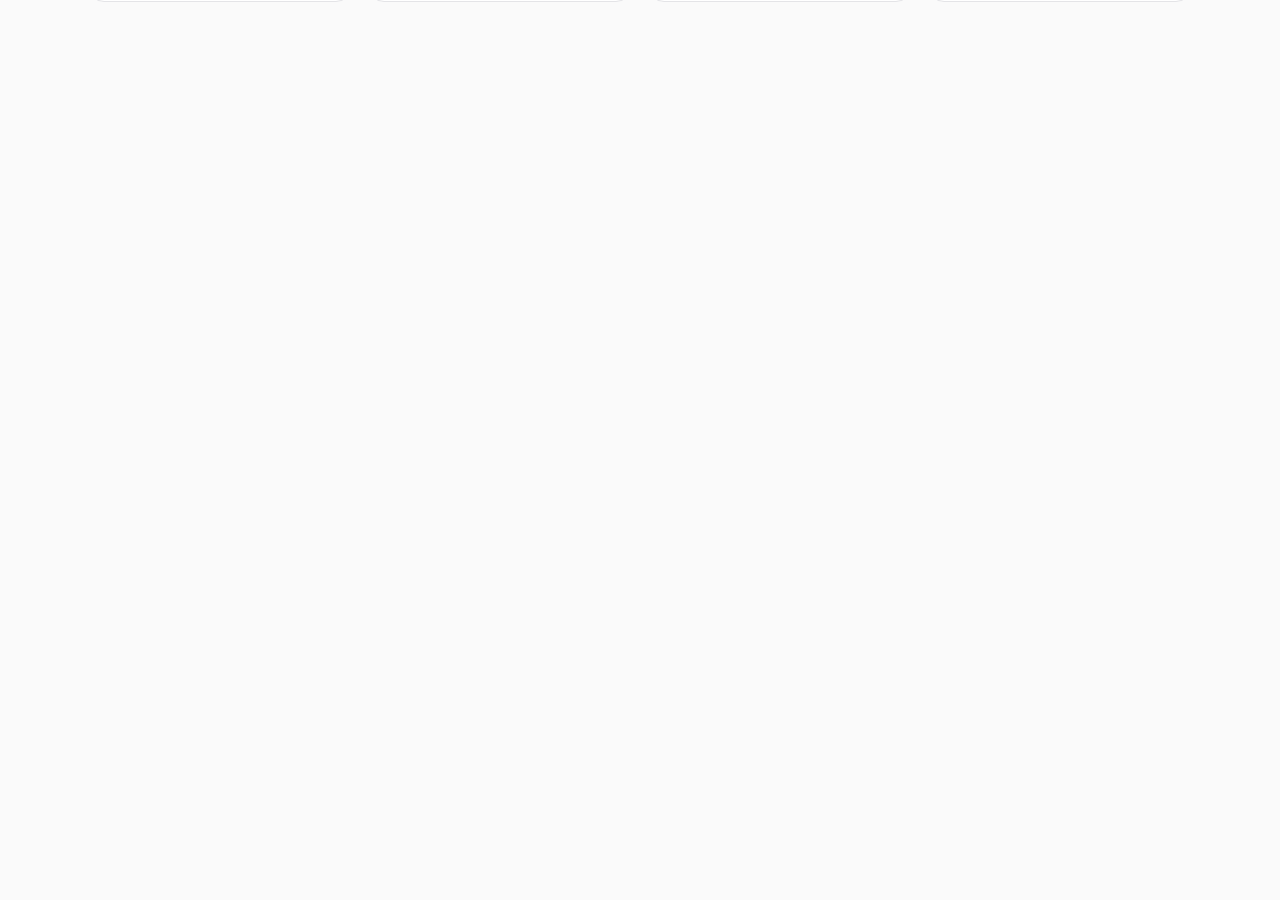
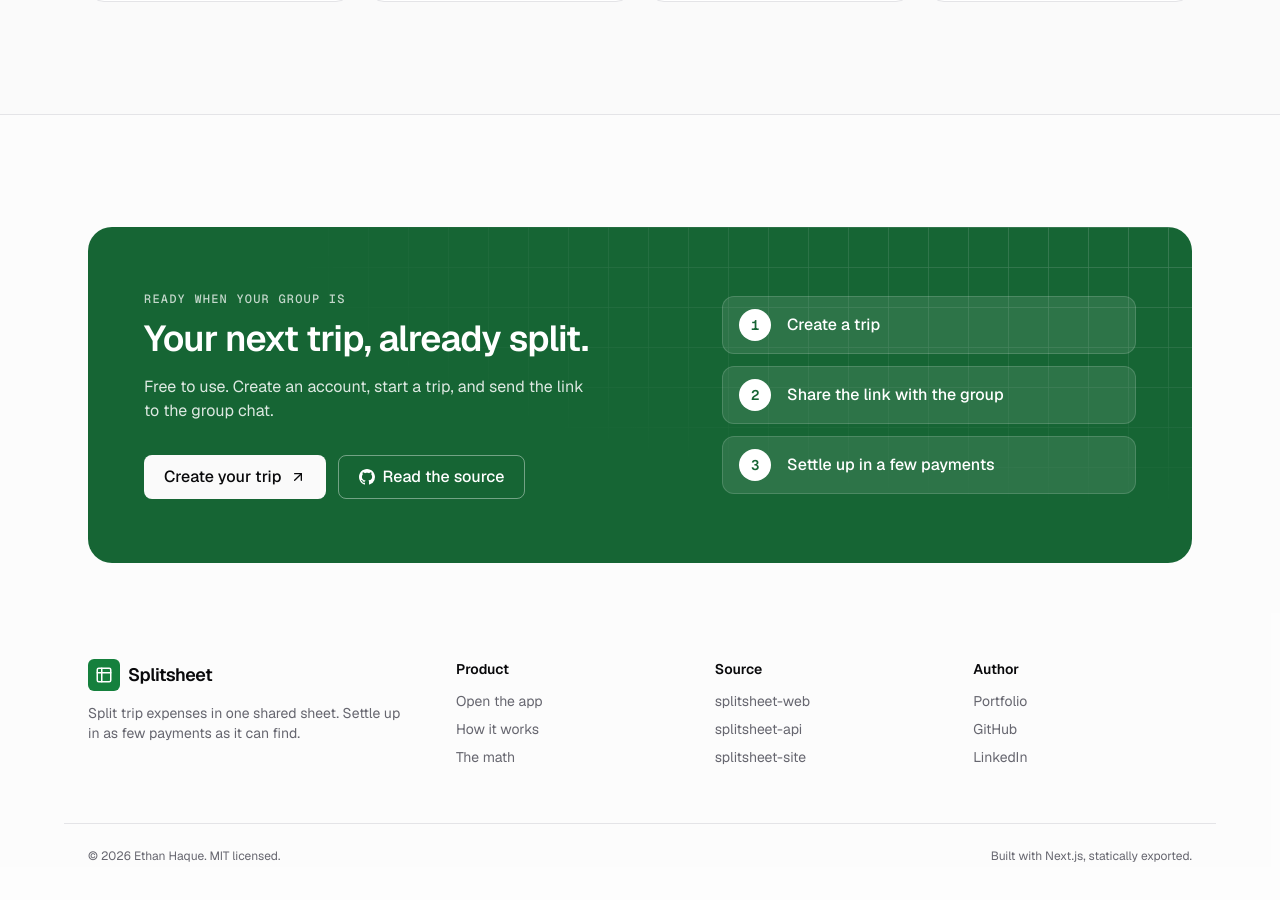
Before and after one commit to Ethan-Haque/splitsheet-site, a Next.js app: page / in a window 1280 px wide. Shown: the part 5230-6130 px from the top of the page. Before the commit the page ends 5344 px from the top, so only its background shows below. Built offline with nearby package versions, Linux system fonts and the light colour scheme.

Commit message:
Add maker note, final CTA, and footer

```diff
--- a/app/page.tsx
+++ b/app/page.tsx
@@ -1,4 +1,5 @@
 import { FeatureGallery } from '@/components/sections/feature-gallery'
+import { FinalCta, Footer } from '@/components/sections/closing'
 import { Hero } from '@/components/sections/hero'
 import { HowItWorks } from '@/components/sections/how-it-works'
 import { Nav } from '@/components/sections/nav'
@@ -15,7 +16,9 @@ export default function Home() {
         <HowItWorks />
         <SplitAnatomy />
         <FeatureGallery />
+        <FinalCta />
       </main>
+      <Footer />
     </>
   )
 }
--- /dev/null
+++ b/components/sections/closing.tsx
@@ -0,0 +1,120 @@
+import { ArrowUpRight } from 'lucide-react'
+import { GitHubMark } from '@/components/ui/github-mark'
+import { Container, Logo } from '@/components/ui/primitives'
+import { NAV_LINKS } from '@/components/sections/nav'
+import { APP_URL, AUTHOR, REPOS, SIGNUP_URL } from '@/lib/site'
+
+const STEPS = ['Create a trip', 'Share the link with the group', 'Settle up in a few payments']
+
+export function FinalCta() {
+  return (
+    <section id="start" aria-labelledby="cta-title" className="border-t border-border bg-card/50 pt-20 pb-6 sm:pt-28 sm:pb-10">
+      <Container>
+        <div
+          className="relative overflow-hidden rounded-3xl bg-cta px-6 py-12 text-cta-foreground sm:px-10 sm:py-16 lg:px-14"
+          data-reveal
+        >
+          <div
+            className="bg-grid absolute inset-0 opacity-25 [mask-image:radial-gradient(ellipse_at_top_right,black,transparent_60%)]"
+            aria-hidden
+          />
+          <div className="relative grid grid-cols-1 items-center gap-10 lg:grid-cols-[1.3fr_1fr]">
+            <div>
+              <p className="font-mono text-xs font-medium tracking-widest text-cta-foreground/75 uppercase">
+                Ready when your group is
+              </p>
+              <h2 id="cta-title" className="mt-3 text-3xl font-semibold tracking-tight text-balance sm:text-4xl">
+                Your next trip, already split.
+              </h2>
+              <p className="mt-4 max-w-md text-cta-foreground/85">
+                Free to use. Create an account, start a trip, and send the link to the group chat.
+              </p>
+              <div className="mt-8 flex flex-wrap gap-3">
+                <a
+                  href={SIGNUP_URL}
+                  className="inline-flex h-11 items-center gap-2 rounded-lg bg-background px-5 font-medium text-foreground outline-none transition-opacity hover:opacity-90 focus-visible:ring-2 focus-visible:ring-cta-foreground focus-visible:ring-offset-2 focus-visible:ring-offset-cta [&_svg]:size-4"
+                >
+                  Create your trip
+                  <ArrowUpRight aria-hidden />
+                </a>
+                <a
+                  href={REPOS.web.url}
+                  className="inline-flex h-11 items-center gap-2 rounded-lg border border-cta-foreground/40 px-5 font-medium outline-none transition-colors hover:bg-cta-foreground/10 focus-visible:ring-2 focus-visible:ring-cta-foreground focus-visible:ring-offset-2 focus-visible:ring-offset-cta"
+                >
+                  <GitHubMark className="size-4" />
+                  Read the source
+                </a>
+              </div>
+            </div>
+            <ol className="space-y-3">
+              {STEPS.map((step, i) => (
+                <li
+                  key={step}
+                  className="flex items-center gap-4 rounded-xl border border-cta-foreground/15 bg-cta-foreground/10 px-4 py-3"
+                >
+                  <span className="flex size-8 shrink-0 items-center justify-center rounded-full bg-cta-foreground font-mono text-sm font-semibold text-cta">
+                    {i + 1}
+                  </span>
+                  <span className="font-medium">{step}</span>
+                </li>
+              ))}
+            </ol>
+          </div>
+        </div>
+      </Container>
+    </section>
+  )
+}
+
+export function Footer() {
+  const columns = [
+    {
+      title: 'Product',
+      links: [{ href: APP_URL, label: 'Open the app' }, ...NAV_LINKS],
+    },
+    {
+      title: 'Source',
+      links: [REPOS.web, REPOS.api, REPOS.site].map((r) => ({ href: r.url, label: r.name })),
+    },
+    {
+      title: 'Author',
+      links: [
+        { href: AUTHOR.portfolio, label: 'Portfolio' },
+        { href: AUTHOR.github, label: 'GitHub' },
+        { href: AUTHOR.linkedin, label: 'LinkedIn' },
+      ],
+    },
+  ]
+
+  return (
+    <footer className="bg-card/50">
+      <Container className="grid gap-10 py-14 sm:grid-cols-2 lg:grid-cols-[1.5fr_1fr_1fr_1fr]">
+        <div>
+          <Logo />
+          <p className="mt-3 max-w-xs text-sm text-muted-foreground">
+            Split trip expenses in one shared sheet. Settle up in as few payments as it can find.
+          </p>
+        </div>
+        {columns.map((col) => (
+          <nav key={col.title} aria-label={col.title}>
+            <h2 className="text-sm font-semibold">{col.title}</h2>
+            <ul className="mt-3 space-y-2 text-sm text-muted-foreground">
+              {col.links.map((l) => (
+                <li key={l.href}>
+                  <a href={l.href} className="hover:text-foreground hover:underline">
+                    {l.label}
+                  </a>
+                </li>
+              ))}
+            </ul>
+          </nav>
+        ))}
+      </Container>
+      {/* The extra bottom padding keeps the copyright line clear of the fixed sheet tabs. */}
+      <Container className="flex flex-wrap justify-between gap-2 border-t border-border pt-6 pb-24 text-xs text-muted-foreground">
+        <p>© 2026 {AUTHOR.name}. MIT licensed.</p>
+        <p>Built with Next.js, statically exported.</p>
+      </Container>
+    </footer>
+  )
+}
```
